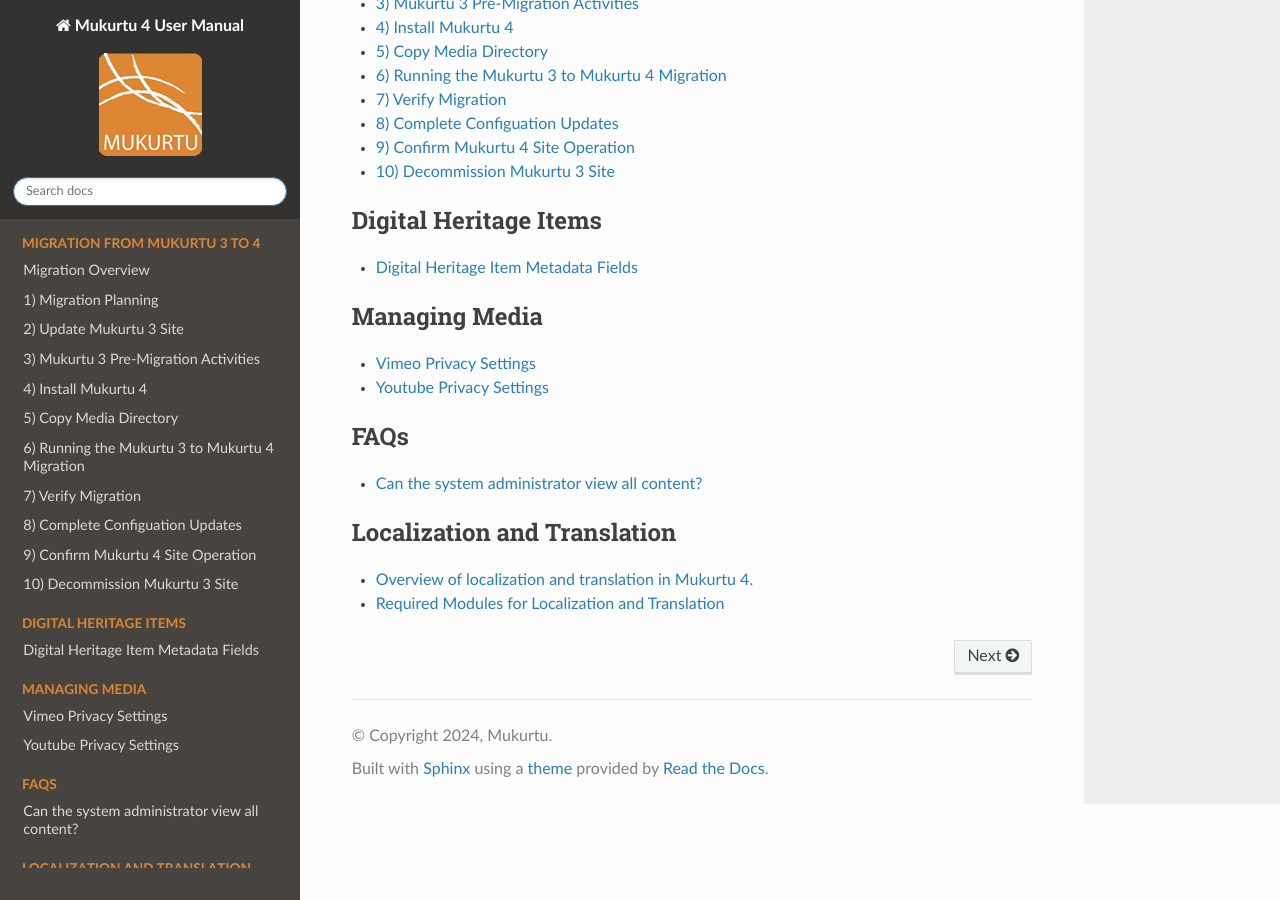
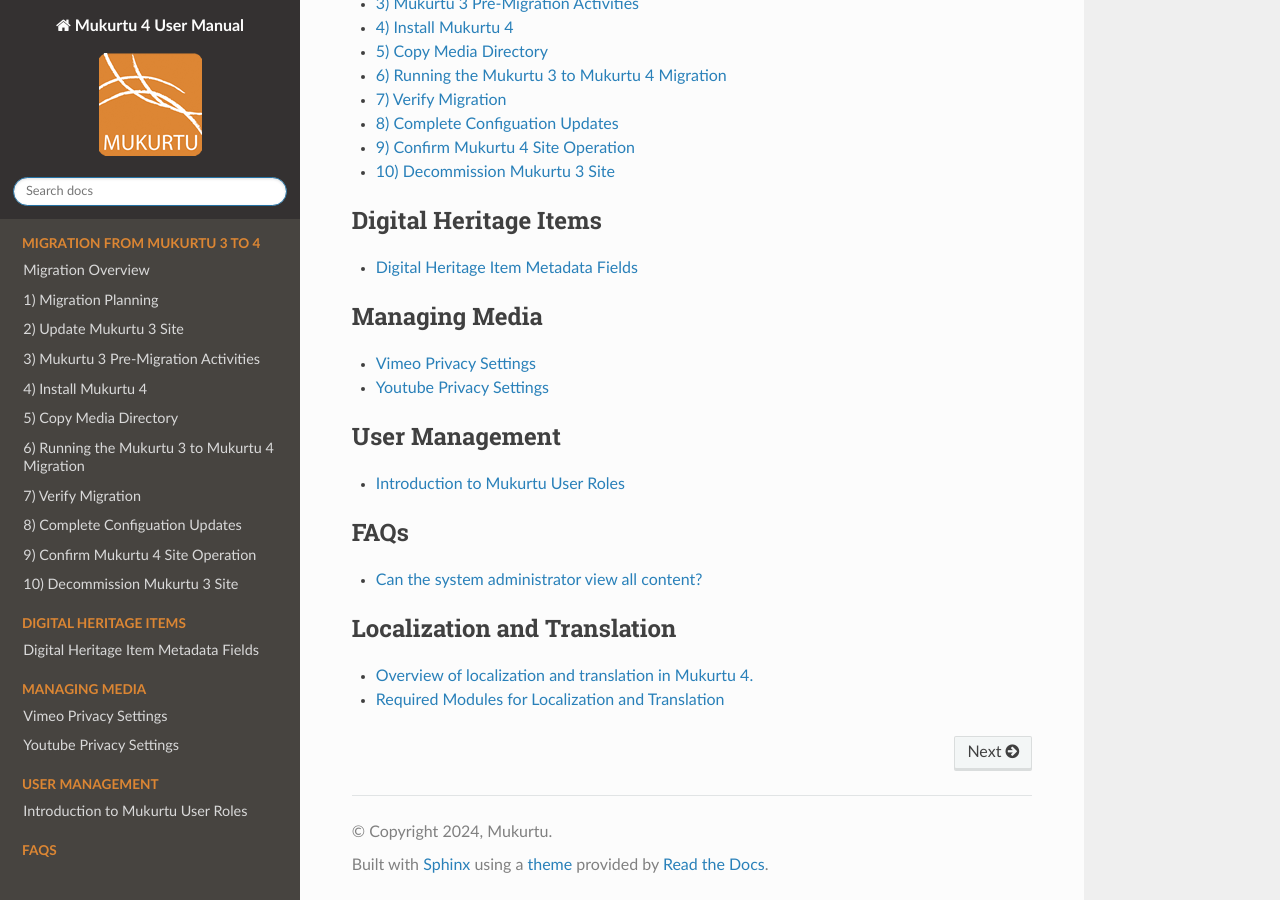
Before and after one commit to MukurtuCMS/mukurtudocs, a Sphinx documentation site: the page built from docs/source/index.rst, in a window 1280 px wide and 900 px high, scrolled down 870 px. Built offline with Sphinx 7.4.7 and the Read the Docs theme 3.1.0, drawn with Linux system fonts in a browser that asks for light colours.

Commit message:
Update index.rst
Adding users topic to toctree

```diff
--- a/docs/source/index.rst
+++ b/docs/source/index.rst
@@ -65,7 +65,11 @@
    :maxdepth: 1
    :caption: Collections
 
+.. toctree::
+   :maxdepth: 1
+   :caption: User Management
 
+   users/users-intro
 
 .. toctree::
    :maxdepth: 1
```
